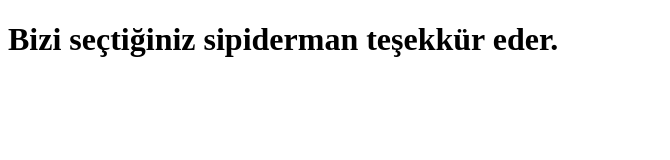
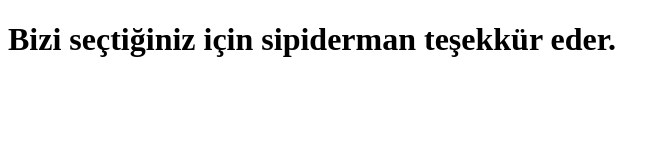
Before and after one commit to atalayozdmr/Odev1, a plain HTML site: page index2.html in a window 1280 px wide. Shown: the whole page, without its empty margins (0-670 px from the left). Drawn offline with Linux system fonts and the light colour scheme.

Commit message:
valla son

```diff
--- a/index2.html
+++ b/index2.html
@@ -6,6 +6,6 @@
     <title>Document</title>
 </head>
 <body>
-    <h1>Bizi seçtiğiniz sipiderman teşekkür eder.</h1>
+    <h1>Bizi seçtiğiniz için sipiderman teşekkür eder.</h1>
 </body>
 </html>
```
